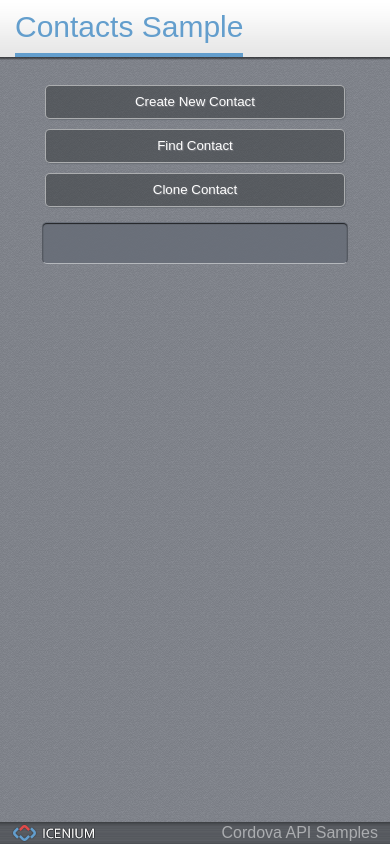
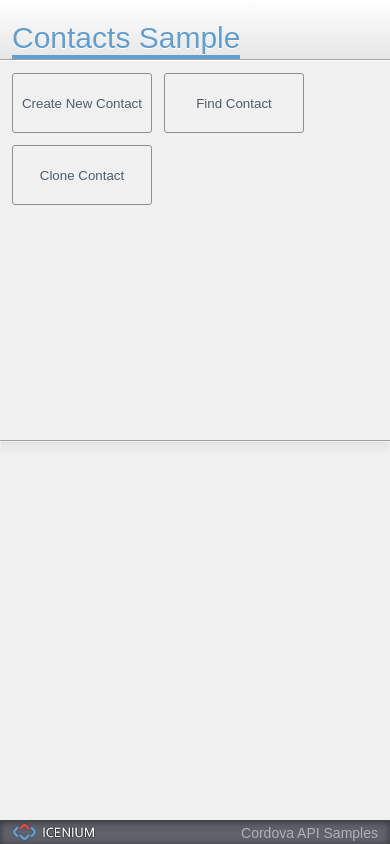
Before and after one commit to KristianDD/sample-contacts, a plain HTML site: page contacts sample/index.html in a window 390 px wide. Drawn offline with Linux system fonts and the light colour scheme; some packages are replaced by stand-ins of ours.

Commit message:
sample apps redesign

```diff
--- a/contacts sample/index.html
+++ b/contacts sample/index.html
@@ -15,12 +15,17 @@
 			<h1>Contacts Sample</h1>
 		</header>
         <div class="content">
-            <div>
-                <button class="button big" id="createContactButton">Create New Contact</button>
-                <button class="button big" id="findContactButton">Find Contact</button>
-                <button class="button big" id="cloneContactButton">Clone Contact</button>
+            <div class="action-area ch50">
+                <button class="button dh" id="createContactButton">Create New Contact</button>
+                <button class="button dh" id="findContactButton">Find Contact</button>
+                <button class="button dh" id="cloneContactButton">Clone Contact</button>
+			</div>
+            <div class="result-area ch50">
+                <div class="results">
+                    <div id="result" class="desc" type="text" readonly="readonly"></div>
+                </div>
+                <div class="separator"></div>
             </div>
-            <div id="result" type="text" readonly="readonly"></div>
         </div>
         <footer class="footer">
 			<div>Cordova API Samples</div>
--- a/contacts sample/styles/main.css
+++ b/contacts sample/styles/main.css
@@ -1,65 +1,226 @@
+/* apply a natural box layout model to all elements */
+* { -moz-box-sizing: border-box; -webkit-box-sizing: border-box; box-sizing: border-box; }
+
 html
 {
 	-webkit-tap-highlight-color: rgba(0, 0, 0, 0);
+    height:100%;
 }
 
 body
 {
 	font-family: sans-serif, Arial, Segoe UI;
 	font-size: 16px;
-	background: #888 url(img/background.png) repeat;
 	margin: 0;
 	padding: 0;
+    height:100%;
+    padding: 60px 0px 24px 0px;
+    overflow:hidden;
 }
 
+/*width, height*/
+.clear {clear:both;}
+
+.ch10 {height:10%;}
+.ch20 {height:20%;}
+.ch30 {height:30%;}
+.ch40 {height:40%;}
+.ch50 {height:50%;}
+.ch60 {height:60%;}
+.ch70 {height:70%;}
+.ch80 {height:80%;}
+.ch90 {height:90%;}
+.ch100 {height:100%;}
+
+.cw10 {width:10%;}
+.cw20 {width:20%;}
+.cw30 {width:30%;}
+.cw40 {width:40%;}
+.cw50 {width:50%;}
+.cw60 {width:60%;}
+.cw70 {width:70%;}
+.cw80 {width:80%;}
+.cw90 {width:90%;}
+.cw100 {width:100%;}
+
+/*header*/
 .header
 {
-	color: #639ecd;
-	background-repeat: repeat-x;
-	background-image: url("img/header.png");
-	height: 60px;
-	position: fixed;
+	position:absolute;
 	top: 0px;
-	display: block;
-	width: 100%;
+    left:0px;
+    width:100%;
+    height: 60px;
+    border:none;
+    background: #dedfe1;
+    background: -moz-linear-gradient(top, #ffffff 0%, #e6e6e6 100%);
+    background: -webkit-gradient(linear, left top, left bottom, color-stop(0%,#ffffff), color-stop(100%,#e6e6e6));
+    background: -webkit-linear-gradient(top, #ffffff 0%,#e6e6e6 100%);
+    background: -o-linear-gradient(top, #ffffff 0%,#e6e6e6 100%);
+    background: -ms-linear-gradient(top, #ffffff 0%,#e6e6e6 100%);
+    background: linear-gradient(to bottom, #ffffff 0%,#e6e6e6 100%);
+    box-shadow: 0px 1px 0px 0px #fff;
+    -webkit-box-shadow: 0px 1px 0px 0px #fff;
+    -moz-box-shadow: 0px 1px 0px 0px #fff;
+    border-bottom: 1px solid #9ca1a5;
+    color: #639ecd;
 }
-
-h1
+.header > h1
 {
 	font-size: 30px;
 	font-weight: normal;
 	border-bottom: 4px solid #639ecd;
 	display: inline-block;
-	line-height: 53px;
-	margin: 0 0 0 15px;
+	margin: 0 0 0 12px;
+    position:absolute;
+    bottom:0;
+    text-shadow: 0 1px 0 #fff;
 }
 
+/*content*/
 .content
 {
-	margin: 80px 5px;
-	text-align: center;
+    background:#f0f0f0;
+    min-height:100%;
+    height:100%;
+    overflow:scroll;
 }
 
+.content > .input-area,
+.content > .action-area,
+.content > .result-area {
+    width: 100%;
+    border-top: 1px solid #9ca1a5;
+    position:relative;
+}
+.content > .input-area,
+.content > .action-area {
+    border-top-color:#fff;
+}
+.content > .input-area.ch100,
+.content > .action-areach100,
+.content > .result-area.ch100 {
+    border-top-color:transparent;
+}
+
+.content > .input-area > .inputBox {
+	background-color: #fff;
+	font-style: italic;
+	color: #A7A7A7;
+	width: 290px;
+	padding: 7px 10px;
+	border-radius: 3px;
+	border-width: 1px;
+	border-style: solid;
+	border-color: rgb(180, 180, 180);
+	border-bottom-color: rgb(255, 255, 255);
+	box-shadow: 0 -1px 0 #3C3C3C;
+    margin-left:12px;
+    margin-top:10px;
+}
+.content > .input-area {
+    background-color:#e4e4e4;
+}
+
+.content > .result-area > .results {
+    margin:20px;
+}
+
+.content > .result-area > .results  > .desc {
+    font-size:12px;
+    color:#a7a9ad;
+    margin-top:20px;
+    text-align:center;
+}
+
+.content > .result-area > .results > .result-info > div:first-of-type {
+    color:#a7a9ad;
+    font-size:20px;
+    float:left;
+    text-align:right;
+    text-shadow: 0 1px 0 #fff;
+}
+.content > .result-area > .results > .result-info > div:first-of-type + div {
+    color:#414349;
+    font-size:20px;
+    margin-left:10px;
+    float:left;
+    text-shadow: 0 1px 0 #fff;
+}
+
+/*separator*/
+.content > .result-area > .separator
+{
+	height: 12px;
+	border: none;
+	background: -moz-linear-gradient(top, rgba(227, 227, 227, 1) 0%, rgba(240, 240, 240, 1) 100%);
+	background: -webkit-gradient(linear, left top, left bottom, color-stop(0%, rgba(227, 227, 227, 1)), color-stop(100%, rgba(240, 240, 240, 1)));
+	background: -webkit-linear-gradient(top, rgba(227, 227, 227, 1) 0%, rgba(240, 240, 240, 1) 100%);
+	background: -o-linear-gradient(top, rgba(227, 227, 227, 1) 0%, rgba(240, 240, 240, 1) 100%);
+	background: -ms-linear-gradient(top, rgba(227, 227, 227, 1) 0%, rgba(240, 240, 240, 1) 100%);
+	background: linear-gradient(to bottom, rgba(227, 227, 227, 1) 0%, rgba(240, 240, 240, 1) 100%);
+	position: absolute;
+	top: 0px;
+	left: 0px;
+	right: 0px;
+	margin: 1px;
+}
+
+/*footer*/
+.footer
+{
+    position:fixed;
+	bottom: 0px;
+    left:0px;
+    width:100%;
+    height: 24px;
+	background:#5f626a;
+    border-top:1px solid #42444a;
+    box-shadow: inset 0px 1px 7px 0px rgba(0,0,0,0.5);
+    -webkit-box-shadow: inset 0px 1px 7px 0px rgba(0,0,0,0.5);
+    -moz-box-shadow: inset 0px 1px 7px 0px rgba(0,0,0,0.5);
+}
+.footer:before
+{
+	content: url(img/logo.png);
+	position: relative;
+	left: 12px;
+    top:2px;
+}
+
+.footer div
+{
+	position:absolute;
+    right:12px;
+    top:4px;;
+	color: #afb1b5;
+    font-size:14px;
+}
+
+/*button*/
 .button
 {
-	border: 1px solid rgba(255, 255, 255, 0.5);
-	border-radius: 5px;
-	color: #fff;
-	background: #fff url(img/button-background.png) repeat;
-	line-height: 30px;
-	background: rgba(49, 52, 55, 0.5);
-	box-shadow: 1px 1px 1px #6C7077;
-	text-shadow: #7B7D82 1px 1px 1px;
-	margin: 5px 3px;
-	width: 143px;
+	border: 1px solid #8d9096;
+    border-radius: 3px;
+    color: #4d5d6b;
+    background: transparent;
+    margin-left:12px;
+    margin-top:12px;
+    width: 140px;
+    height: 32px;
+    display: inline;
+    float: left;
 }
 
 .button:active
 {
-	border: 1px solid #8ab6da;
+	border: 1px solid #639ecd;
 	background-image: none;
-	background-color: #639ECD;
-	box-shadow: 1px 1px 1px #6C7077;
+	background-color: #639ecd;
+    color: #fff;
+    box-shadow: inset 0px 1px 1px 0px rgba(0,0,0,0.3);
+    -webkit-box-shadow: inset 0px 1px 1px 0px rgba(0,0,0,0.3);
+    -moz-box-shadow: inset 0px 1px 1px 0px rgba(0,0,0,0.3);
 }
 
 .button:disabled,
@@ -70,98 +231,24 @@ h1
 	color: rgba(255, 255, 255, 0.5);
 	border: 1px solid rgba(255, 255, 255, 0.5);
 }
-
-@media screen and (max-width: 400px)
-{
-	button.big
-	{
-		width: 300px;
-	}
+.button.dh {
+    height:60px;
+}
+.button.dw {
+    width:220px;
 }
 
-#fileNameInput
-{
-	margin-bottom: 10px;
+/* landscape */
+@media screen and (orientation:landscape) {
+	.button.dh {
+        height:32px;
+        width:220px;
+    }
 }
 
-.inputBox
-{
-	background-color: #EFEFEF;
-	font-style: italic;
-	color: #A7A7A7;
-	width: 280px;
-	padding: 7px 10px;
-	border-radius: 3px;
-	border-width: 1px;
-	border-style: solid;
-	border-color: rgb(180, 180, 180);
-	border-bottom-color: rgb(255, 255, 255);
-	box-shadow: 0 -1px 0 #3C3C3C;
+/*specific*/
+.content > .result-area > .results  > .desc {
+    font-size:16px;
+    color:#639ecd;
+    word-wrap:break-word;
 }
-
-.horizontalLine
-{
-	border: none;
-	border-top: 1px solid #B3B7BF;
-	box-shadow: 0px -1px 0px #565961;
-	margin-top: 20px;
-	margin-bottom: 20px;
-}
-
-#result
-{
-	border-radius: 5px;
-	border-width: 1px;
-	border-style: solid;
-	border-top-color: rgba(0, 0, 0, 0);
-	border-right-color: rgba(0, 0, 0, 0.2);
-	border-bottom-color: rgba(255, 255, 255, 0.5);
-	border-left-color: rgba(0, 0, 0, 0.2);
-	background-color: rgba(103, 109, 119, 0.85);
-	margin: 10px auto;
-	box-shadow: inset 0px 1px 1px rgba(0, 0, 0, 0.7);
-	color: #fff;
-	line-height: 20px;
-	font-weight: bold;
-	font-size: 15px;
-	text-align: left;
-	max-width: 268px;
-	min-height: 20px;
-	padding: 10px 18px;
-}
-
-.footer
-{
-	width: 100%;
-	height: 22px;
-	position: fixed;
-	bottom: 0px;
-	margin: 0 auto;
-	background-image: url("img/footer-background.png");
-	background-repeat: repeat-x;
-}
-
-.footer:before
-{
-	content: url(img/logo.png);
-	position: relative;
-	top: 2px;
-	left: 12px;
-}
-
-.footer img
-{
-	height: 19px;
-	width: 83px;
-	float: left;
-	padding-left: 12px;
-	padding-top: 3px;
-}
-
-.footer div
-{
-	float: right;
-	color: #ABADB0;
-	padding-right: 12px;
-	padding-top: 2px;
-}
```
Also changed, not shown: 1 other file.
